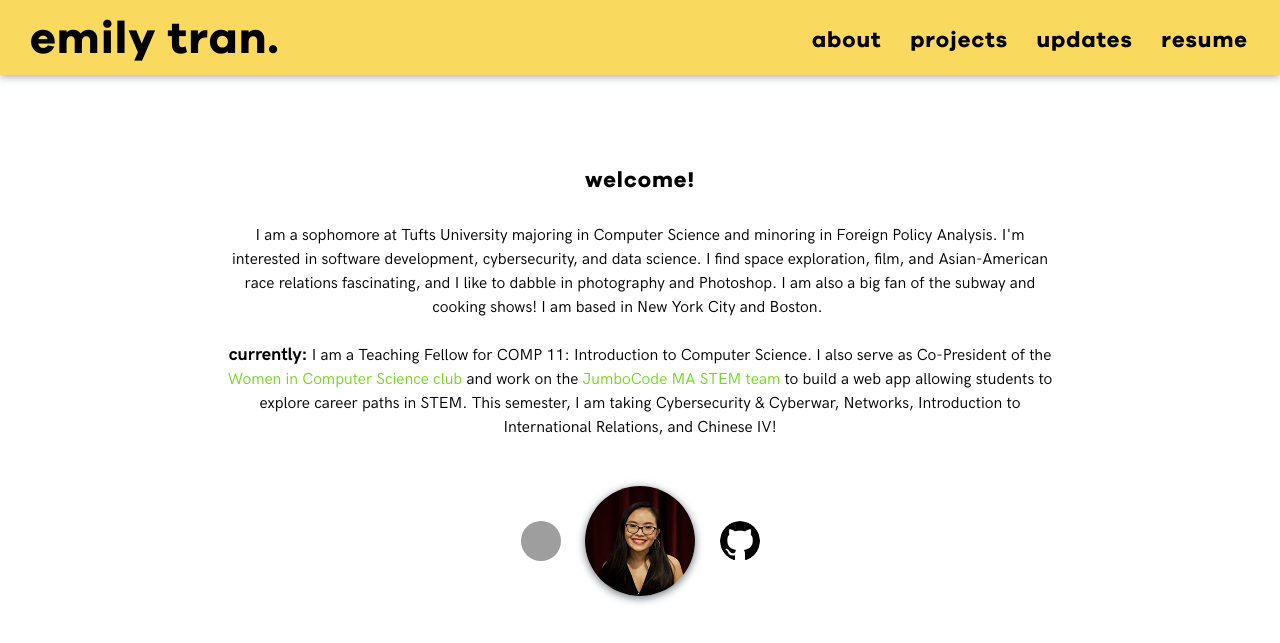
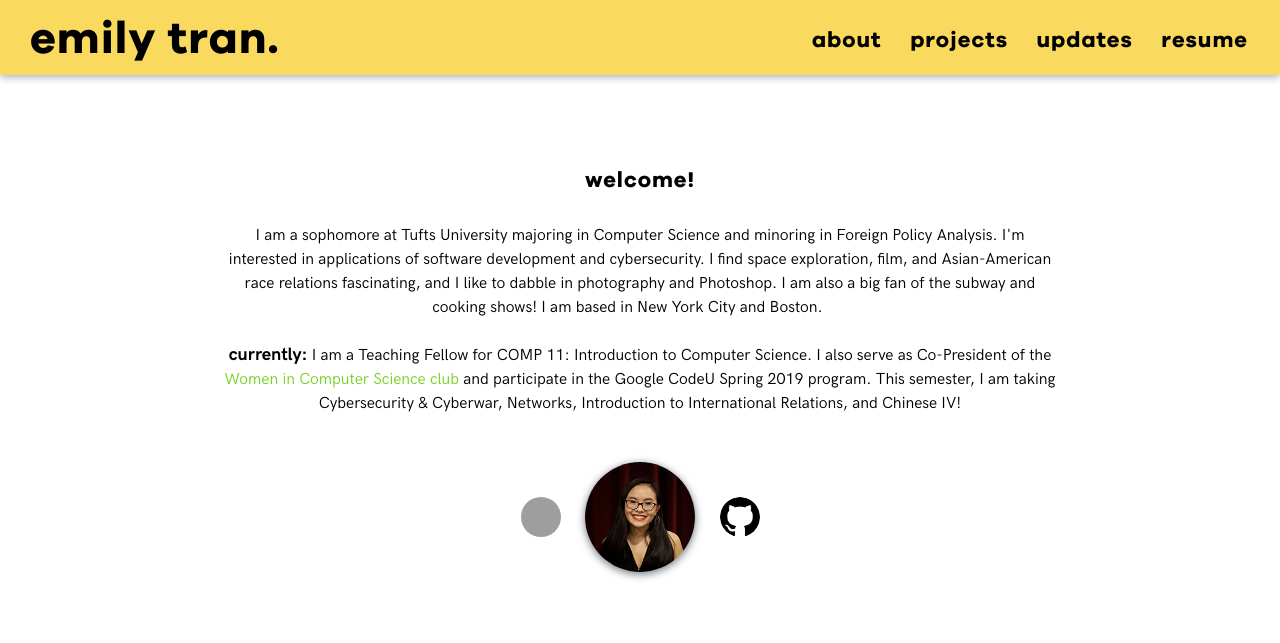
Before and after one commit to emilytran99/website, a Jekyll site: the page built from index.html, in a window 1280 px wide. Shown: the top 643 px of the page. Built offline with Jekyll 4.4.1, drawn with Linux system fonts in a browser that asks for light colours; grey boxes are pictures that could not be loaded.

Commit message:
added article link and updated about

```diff
--- a/index.html
+++ b/index.html
@@ -6,7 +6,7 @@ layout: default
 <p style="display: inline; text-align: center; margin: 0 25px 0 25px">
 <br>
 
-I am a sophomore at Tufts University majoring in Computer Science and minoring in Foreign Policy Analysis. I'm interested in software development, cybersecurity, and data science. I find space exploration, film, and Asian-American race relations fascinating, and I like to dabble in photography and Photoshop. I am also a big fan of the subway and cooking shows! I am based in New York City and Boston.
+I am a sophomore at Tufts University majoring in Computer Science and minoring in Foreign Policy Analysis. I'm interested in applications of software development and cybersecurity. I find space exploration, film, and Asian-American race relations fascinating, and I like to dabble in photography and Photoshop. I am also a big fan of the subway and cooking shows! I am based in New York City and Boston.
 
 </p>
 
@@ -14,7 +14,7 @@ I am a sophomore at Tufts University majoring in Computer Science and minoring i
 
 <p id="currently">currently: </p>
 <p style="display: inline; text-align: center">
-I am a Teaching Fellow for COMP 11: Introduction to Computer Science. I also serve as Co-President of the <a href="https://tuftswics.github.io/">Women in Computer Science club</a> and work on the <a href="https://github.com/JumboCode/MA-STEM">JumboCode MA STEM team</a> to build a web app allowing students to explore career paths in STEM. This semester, I am taking Cybersecurity & Cyberwar, Networks, Introduction to International Relations, and Chinese IV!
+I am a Teaching Fellow for COMP 11: Introduction to Computer Science. I also serve as Co-President of the <a href="https://tuftswics.github.io/">Women in Computer Science club</a> and participate in the Google CodeU Spring 2019 program. This semester, I am taking Cybersecurity & Cyberwar, Networks, Introduction to International Relations, and Chinese IV!
 </p>
 
 <br><br><br>
```
Also changed, not shown: _posts/2018-10-07-interesting-reads.md (+1 -0 lines).
